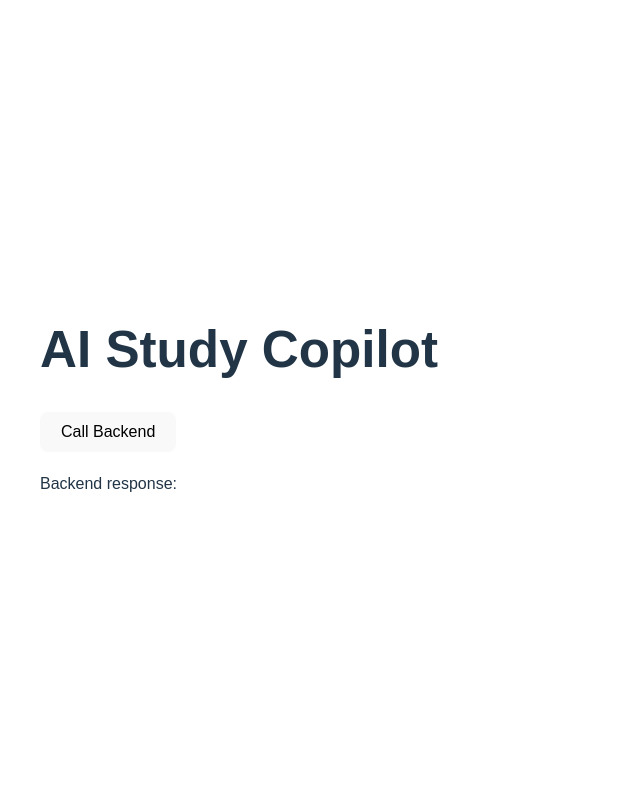
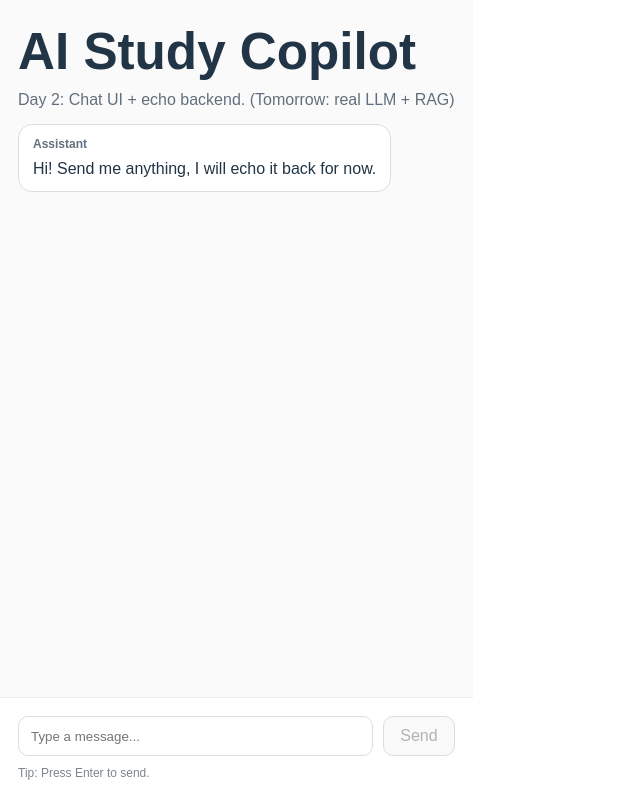
Before and after one commit to ZhenchangMin/AI-study-copilot, a React app in the folder frontend/: page / in a window 1280 px wide. Shown: the whole page, without its empty margins (0-640 px from the left). Built offline with nearby package versions, Linux system fonts and the light colour scheme; the HTML template or start-up script is replaced by a standard one.

Commit message:
feat(frontend): add chat UI and api client

```diff
--- a/frontend/src/App.jsx
+++ b/frontend/src/App.jsx
@@ -1,32 +1,120 @@
-import { useState } from "react";
+import { useMemo, useState } from "react";
+import { chat } from "./api/client";
 
-function App() {
-  const [msg, setMsg] = useState("");
+function Bubble({ role, content }) {
+  const isUser = role === "user";
+  return (
+    <div
+      style={{
+        display: "flex",
+        justifyContent: isUser ? "flex-end" : "flex-start",
+        marginBottom: 12,
+      }}
+    >
+      <div
+        style={{
+          maxWidth: 560,
+          padding: "10px 14px",
+          borderRadius: 14,
+          border: "1px solid #ddd",
+          background: isUser ? "#f6f6f6" : "white",
+          whiteSpace: "pre-wrap",
+          lineHeight: 1.5,
+        }}
+      >
+        <b style={{ display: "block", marginBottom: 4, fontSize: 12, opacity: 0.7 }}>
+          {isUser ? "You" : "Assistant"}
+        </b>
+        {content}
+      </div>
+    </div>
+  );
+}
 
-  const callBackend = async () => {
+export default function App() {
+  const [messages, setMessages] = useState([
+    { role: "assistant", content: "Hi! Send me anything, I will echo it back for now." },
+  ]);
+  const [input, setInput] = useState("");
+  const [sending, setSending] = useState(false);
+  const canSend = useMemo(() => input.trim().length > 0 && !sending, [input, sending]);
+
+  const onSend = async () => {
+    const text = input.trim();
+    if (!text || sending) return;
+
+    setSending(true);
+    setInput("");
+    setMessages((prev) => [...prev, { role: "user", content: text }]);
+
     try {
-      const res = await fetch("http://127.0.0.1:8000/api/hello");
-      const data = await res.json();
-      setMsg(data.msg);
-    } catch (err) {
-      setMsg("Error calling backend");
-      console.error(err);
+      const data = await chat(text);
+      setMessages((prev) => [...prev, { role: "assistant", content: data.reply }]);
+    } catch (e) {
+      setMessages((prev) => [
+        ...prev,
+        { role: "assistant", content: `Error: ${e.message}` },
+      ]);
+    } finally {
+      setSending(false);
     }
   };
 
   return (
-    <div style={{ padding: 40, fontFamily: "sans-serif" }}>
-      <h1>AI Study Copilot</h1>
+    <div style={{ height: "100vh", fontFamily: "sans-serif", background: "#fafafa" }}>
+      <div style={{ maxWidth: 860, margin: "0 auto", height: "100%", display: "flex", flexDirection: "column" }}>
+        <header style={{ padding: "24px 18px 12px" }}>
+          <h1 style={{ margin: 0 }}>AI Study Copilot</h1>
+          <p style={{ margin: "8px 0 0", opacity: 0.7 }}>
+            Day 2: Chat UI + echo backend. (Tomorrow: real LLM + RAG)
+          </p>
+        </header>
 
-      <button onClick={callBackend} style={{ padding: "10px 20px" }}>
-        Call Backend
-      </button>
+        <main style={{ flex: 1, overflow: "auto", padding: "0 18px 18px" }}>
+          {messages.map((m, idx) => (
+            <Bubble key={idx} role={m.role} content={m.content} />
+          ))}
+        </main>
 
-      <p style={{ marginTop: 20 }}>
-        Backend response: <b>{msg}</b>
-      </p>
+        <footer style={{ padding: 18, borderTop: "1px solid #eee", background: "white" }}>
+          <div style={{ display: "flex", gap: 10 }}>
+            <input
+              value={input}
+              onChange={(e) => setInput(e.target.value)}
+              onKeyDown={(e) => {
+                if (e.key === "Enter" && !e.shiftKey) {
+                  e.preventDefault();
+                  onSend();
+                }
+              }}
+              placeholder="Type a message..."
+              style={{
+                flex: 1,
+                padding: "10px 12px",
+                borderRadius: 10,
+                border: "1px solid #ddd",
+                outline: "none",
+              }}
+              disabled={sending}
+            />
+            <button
+              onClick={onSend}
+              disabled={!canSend}
+              style={{
+                padding: "10px 16px",
+                borderRadius: 10,
+                border: "1px solid #ddd",
+                cursor: canSend ? "pointer" : "not-allowed",
+              }}
+            >
+              {sending ? "Sending..." : "Send"}
+            </button>
+          </div>
+          <div style={{ marginTop: 8, fontSize: 12, opacity: 0.6 }}>
+            Tip: Press Enter to send.
+          </div>
+        </footer>
+      </div>
     </div>
   );
 }
-
-export default App;
--- /dev/null
+++ b/frontend/src/api/client.js
@@ -0,0 +1,17 @@
+const API_BASE = "http://127.0.0.1:8000";
+
+export async function chat(message) {
+  const res = await fetch(`${API_BASE}/api/chat`, {
+    method: "POST",
+    headers: { "Content-Type": "application/json" },
+    body: JSON.stringify({ message }),
+  });
+
+  if (!res.ok) {
+    const text = await res.text();
+    throw new Error(`HTTP ${res.status}: ${text}`);
+  }
+
+  // { reply: string }
+  return res.json();
+}
```
